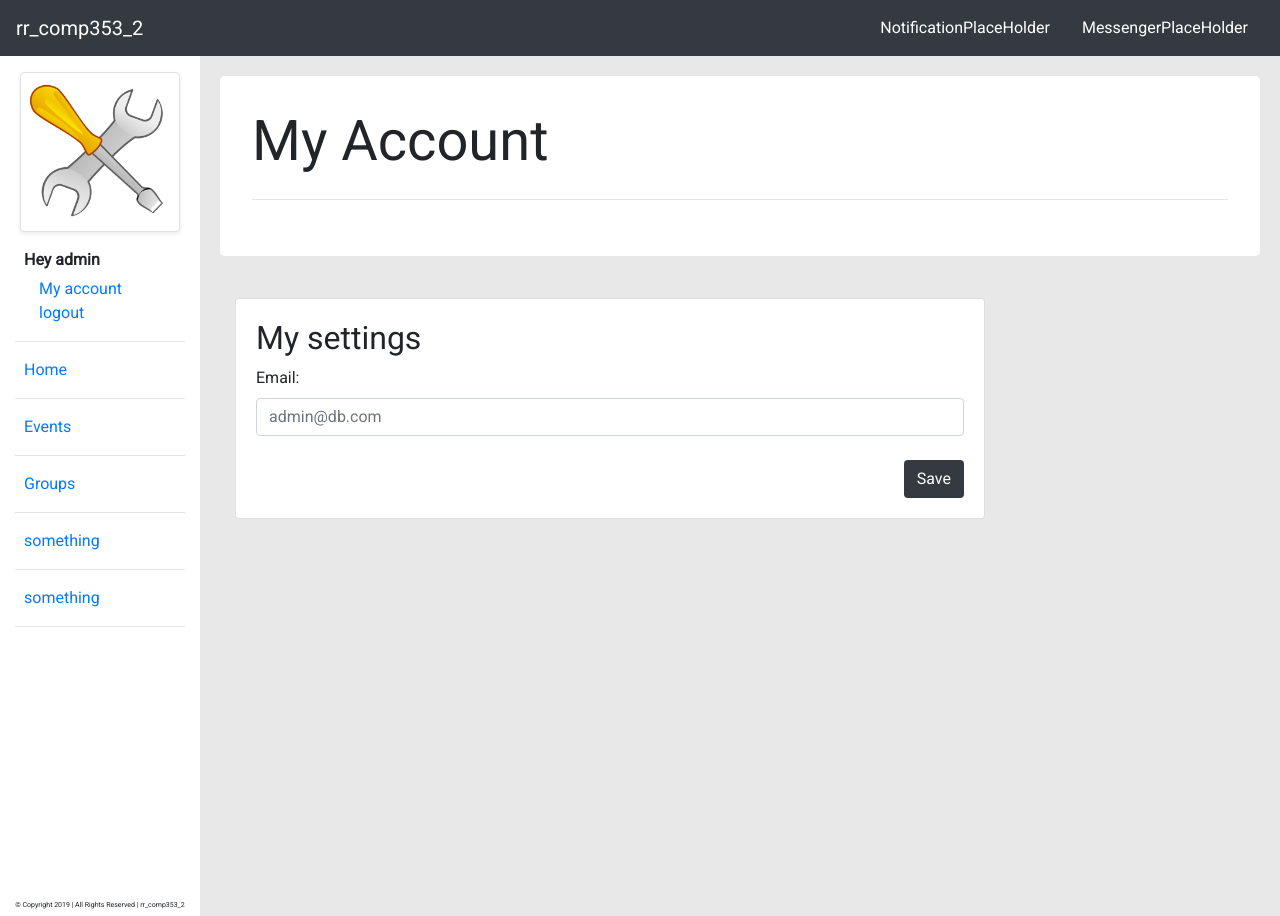
After one commit to lokevin88/comp353, a PHP site: page /comp353/src/shared/account.php in a window 1280 px wide. The commit adds this page. Run offline with PHP 8.4, Linux system fonts and the light colour scheme; a user stored in the database is signed in; data comes from the database, SQL or seed files in the repository.

Commit message:
#40 able to change the email address
+ changed how the system checks to see if the user is an admin or not

```diff
--- a/config/mysql_connection.php
+++ b/config/mysql_connection.php
@@ -1,7 +1,7 @@
 <?php
     session_start();
 
-    DEFINE ('isAdmin', 'admin@db.com');
+    // DEFINE ('isAdmin', 'admin@db.com');
     DEFINE ('isController', 'controller@db.com');
 
     DEFINE ('dbUser', 'root');
--- a/src/assets/css/common.css
+++ b/src/assets/css/common.css
@@ -15,6 +15,9 @@
 
 /* homepage css */
 @import "/comp353/src/assets/css/homepage.css";
+
+/* account css */
+@import "/comp353/src/assets/css/account.css";
 
 * {
   font-family: "Roboto";
--- a/src/libs/admin.php
+++ b/src/libs/admin.php
@@ -50,5 +50,33 @@
                 echo 'updated placeholder';
             }
         }
+
+        function getAdminID($email) {
+            $query = mysqli_query($this->db_connection, "SELECT adminID
+                                                         FROM admin
+                                                         WHERE emailAddress = '$email'");
+            if($query) {
+                $dataAsArray = mysqli_fetch_array($query, MYSQLI_ASSOC);
+                return $dataAsArray['adminID'];
+            }
+            $db_connection.close();
+
+        }
+
+        function getEmail($adminID) {
+            $query = mysqli_query($this->db_connection, "SELECT emailAddress
+                                                         FROM admin
+                                                         WHERE adminID = '$adminID'");
+            if($query) {
+                $dataAsArray = mysqli_fetch_array($query, MYSQLI_ASSOC);
+                return $dataAsArray['emailAddress'];
+            }
+        }
+
+        function updateEmail($adminID, $email) {
+            $query = mysqli_query($this->db_connection, "UPDATE admin
+                                                         SET emailAddress = '$email'
+                                                         WHERE adminID = '$adminID'");
+        }
     }
 ?>
--- /dev/null
+++ b/src/shared/account.php
@@ -0,0 +1,60 @@
+<?php
+    require $_SERVER['DOCUMENT_ROOT'] . '/comp353/src/shared/navbar.php';
+
+
+    // include $_SERVER['DOCUMENT_ROOT'] . '/comp353/src/libs/admin.php';
+
+    // $admin = new Admin($databaseConnection);
+    // $adminID = $admin->getAdminID($user_email);
+
+    // $real_email = $user->getEmail();
+
+    if(isset($_POST['save'])) {
+        $newEmail = $_POST['email'];
+
+        $admin->updateEmail($adminID, $newEmail);
+
+        $_SESSION['email'] = $newEmail;
+        navigateTo("/comp353/src/shared/account.php");
+    }
+  ?>
+
+<div id="homepage-wrapper" class="main-body">
+
+  <?php
+    $placeholderTitle = "My Account";
+    include $_SERVER['DOCUMENT_ROOT'] . '/comp353/src/components/banner-component.php';
+  ?>
+
+  <div class="row-nomargin">
+    <div class="col-lg-9"> <!-- change grid size accordingly from the 12 grid -->
+        <div class="homepageFeed">
+            <div class="row">
+                <div class="col-lg-12">
+                    <h2>My settings</h2>
+                </div>
+            </div>
+            <div class="row">
+                <div class="col-lg-12">
+                    <form action="account.php" method="post">
+                        <label for="email">Email: </label>
+                        <input type="text" class="form-control" name="email" id="email"
+                            placeholder="<?php echo $user_email?>" title="No blanks">
+                        <br>
+                        <button type="submit" name="save" class="btn bg-dark text-white" style="float: right;">Save</button>
+                    </form>
+                </div>
+            </div>
+        </div>
+    </div>
+    <div class="col-lg-3"> <!-- change grid size accordingly from the 12 grid -->
+      <!-- right side bar -->
+    </div>
+  </div>
+</div>
+
+<?php
+
+    //  always import from above here
+    require $_SERVER['DOCUMENT_ROOT'] . '/comp353/src/shared/jsScript.php';
+  ?>
--- a/src/shared/navbar.php
+++ b/src/shared/navbar.php
@@ -1,11 +1,21 @@
 <?php
     require $_SERVER['DOCUMENT_ROOT'] . '/comp353/src/shared/head.php';
+
+    include_once($_SERVER['DOCUMENT_ROOT'] . '/comp353/src/libs/admin.php');
+
+    $admin = new Admin($databaseConnection);
 
     if(!isset($_SESSION['email'])) {
       navigateTo("/comp353/index.php");
     } else {
       $user_email = $_SESSION['email'];
-      if($user_email == isAdmin) {
+
+      $adminID = $admin->getAdminID($user_email);
+      $isAdmin = false;
+      if(!empty($adminID)) {
+        $isAdmin = true;
+      }
+      if($isAdmin) {
         $query = mysqli_query($databaseConnection, "SELECT * FROM admin where emailAddress='$user_email'");
       }
       else if($user_email == isController) {
@@ -46,7 +56,7 @@
       </div>
       <div class="row px-4 logout">
         <div class="col-md-12">
-          <a href="#" class="stretched-link">My account</a>
+          <a href="/comp353/src/shared/account.php" class="stretched-link">My account</a>
         </div>
         <div class="col-md-12">
           <a href="/comp353/src/shared/logout.php">logout</a>
```
Also changed, not shown: index.php (+11 -1 lines).
